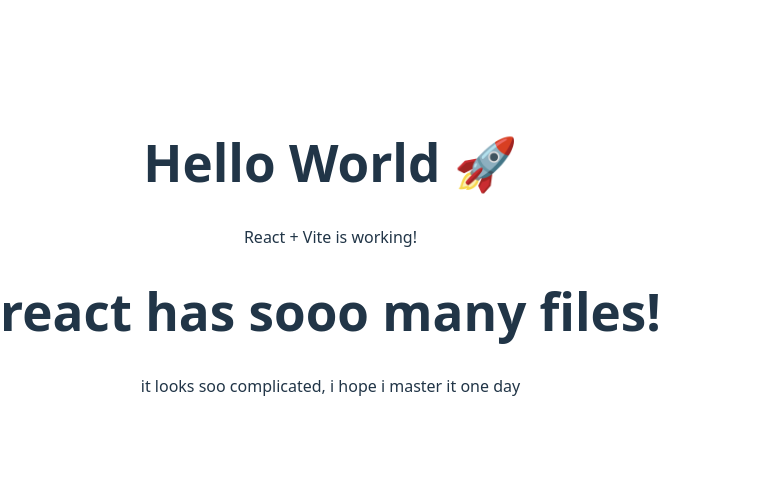
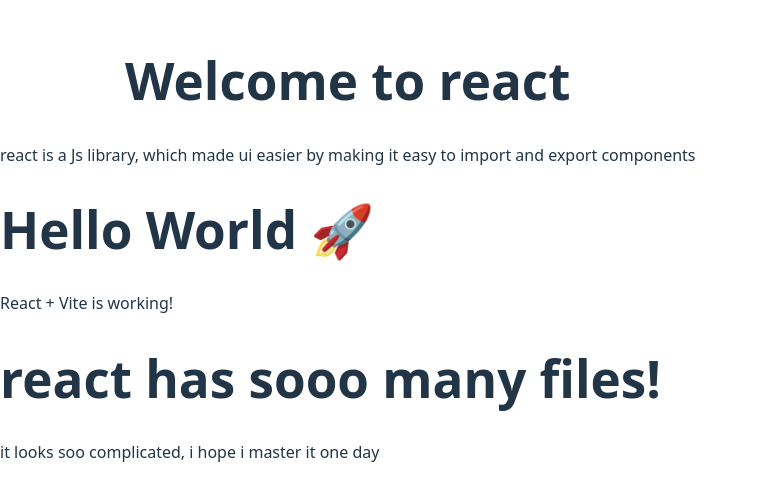
Before and after one commit to varadisthedev/react-playground, a React (Vite) app: page / in a window 1280 px wide. Shown: the part 151-652 px from the top of the page, without its empty margins (0-757 px from the left). Built offline with nearby package versions, Linux system fonts and the light colour scheme.

Commit message:
added the header component and updated the app.jsx

```diff
--- a/src/App.jsx
+++ b/src/App.jsx
@@ -1,6 +1,12 @@
+// child components are imported at top in app.jsx
+import Header from "./Header.jsx";
+
 export default function App() {
   return (
-    <div style={{ textAlign: "center", marginTop: "50px" }}>
+    <div>
+      {/*using the header component*/}
+      <Header />
+
       <h1>Hello World 🚀</h1>
       <p>React + Vite is working!</p>
 
--- /dev/null
+++ b/src/Header.jsx
@@ -0,0 +1,8 @@
+export default function Header() {
+  return (
+    <div style={{ textAlign: "center"}}>
+      <h1>Welcome to react</h1>
+      <p>react is a Js library, which made ui easier by making it easy to import and export components</p>
+    </div>
+  );
+}
```
